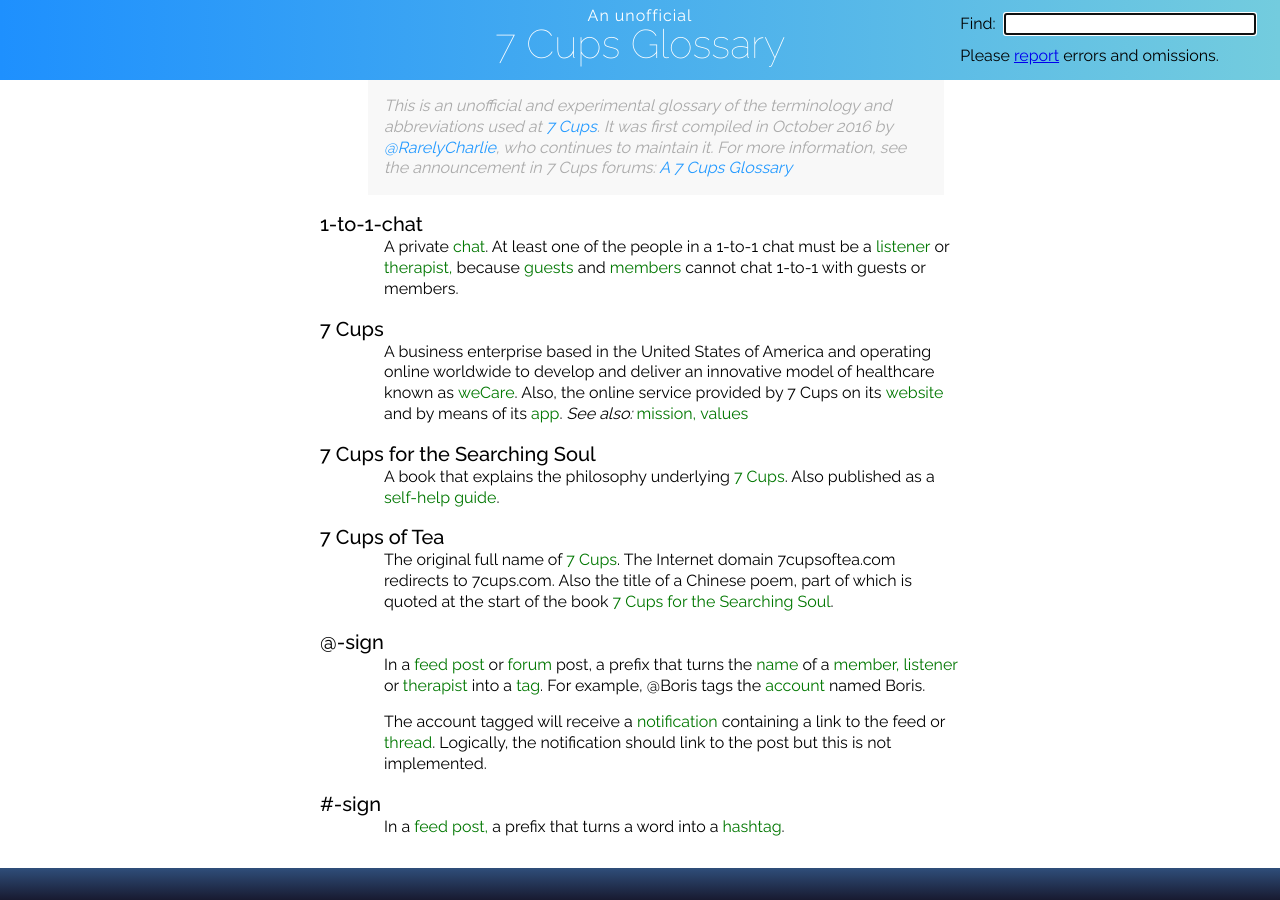
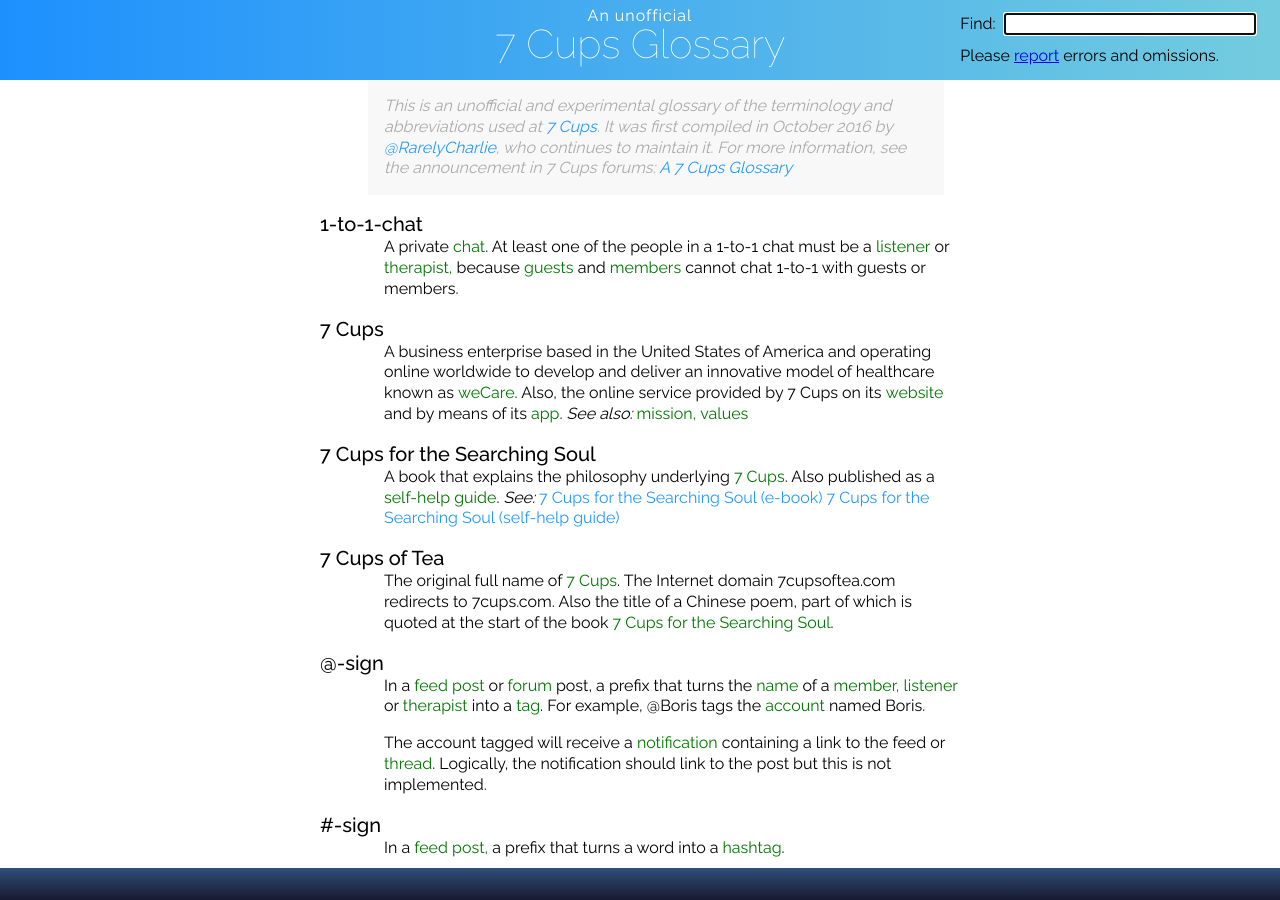
Before and after one commit to RarelyCharlie/rarelycharlie.github.io, a Jekyll site: the page built from glossary.md, in a window 1280 px wide and 900 px high. Built offline with Jekyll 4.4.1, drawn with Linux system fonts in a browser that asks for light colours.

Commit message:
links to book

```diff
--- a/glossary.md
+++ b/glossary.md
@@ -14,7 +14,7 @@ A private ~~chat~~. At least one of the people in a 1-to-1 chat must be a ~~list
 A business enterprise based in the United States of America and operating online worldwide to develop and deliver an innovative model of healthcare known as ~~weCare~~. Also, the online service provided by 7 Cups on its ~~website~~ and by means of its ~~app~~. _See also:_ ~~mission,/mission~~ ~~values~~
 
 <h1 id="7-cups-for-the-searching-soul">7 Cups for the Searching Soul</h1>
-A book that explains the philosophy underlying ~~7 Cups~~. Also published as a ~~self-help guide~~.
+A book that explains the philosophy underlying ~~7 Cups~~. Also published as a ~~self-help guide~~. _See:_ [7 Cups for the Searching Soul (e-book)](https://www.amazon.com/7-Cups-Searching-Soul-7Cups-ebook/dp/B01BFWMCXY/) [7 Cups for the Searching Soul (self-help guide)](http://www.7cups.com/7cups-for-the-searching-soul/)
 
 <h1 id="7-cups-of-tea">7 Cups of Tea</h1>
 The original full name of ~~7 Cups~~. The Internet domain 7cupsoftea.com redirects to 7cups.com. Also the title of a Chinese poem, part of which is quoted at the start of the book ~~7 Cups for the Searching Soul~~.
```
